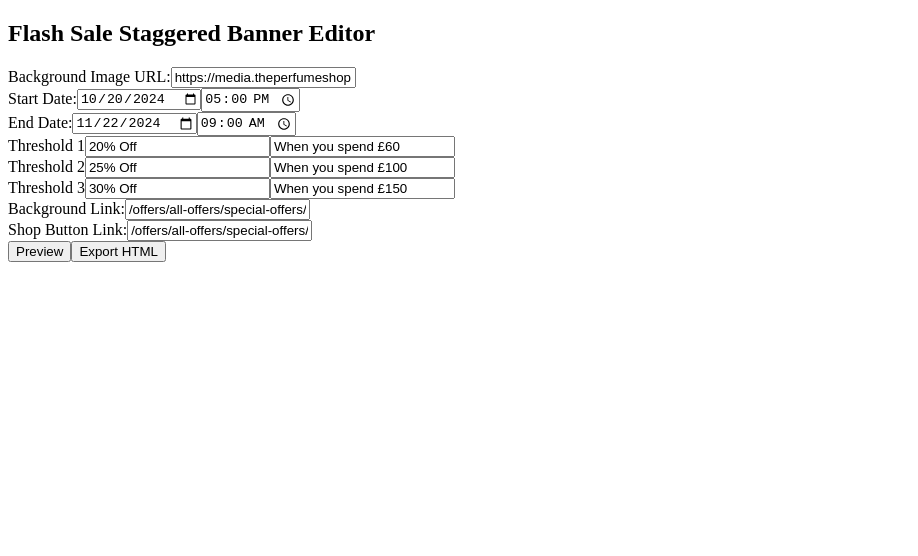
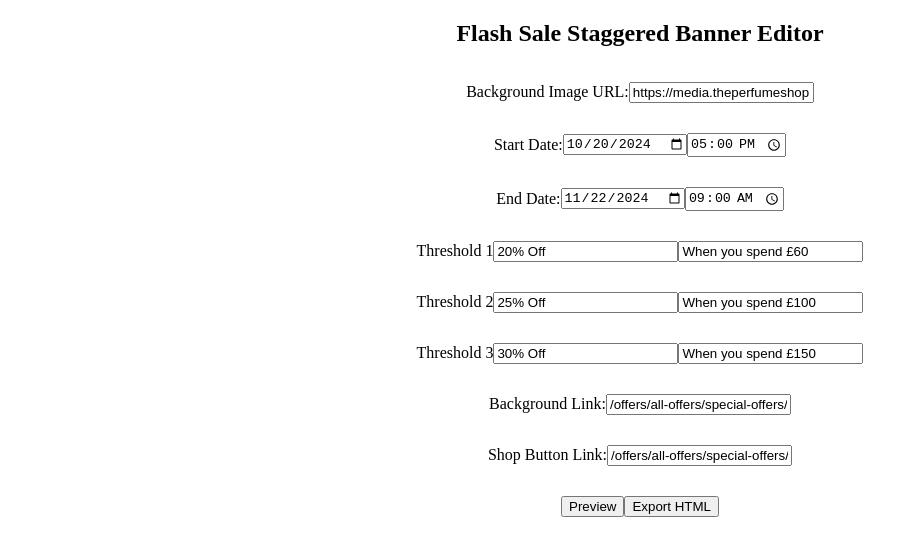
Before and after one commit to dpowell269/Flash-Banner-Generator, a Vue app: page / in a window 1280 px wide. Shown: the top 556 px of the page, without its empty margins (0-918 px from the left). Built offline with nearby package versions, Linux system fonts and the light colour scheme.

Commit message:
Update alignment.

```diff
--- a/src/components/FlashSaleStaggered.vue
+++ b/src/components/FlashSaleStaggered.vue
@@ -2,10 +2,10 @@
 	<div id="app">
 	  <!-- Editor Section -->
 	  <section class="editor">
-		<h2>Flash Sale Staggered Banner Editor</h2>
+		<h2 style="text-align:center;">Flash Sale Staggered Banner Editor</h2>
 		<form @submit.prevent="generateHtml">
 		  <!-- Background Image -->
-		  <div>
+		  <div class="editable-fields">
 			<label for="background-image">Background Image URL:</label>
 			<input
 			  v-model="bannerConfig.backgroundImage"
@@ -16,42 +16,43 @@
 		  </div>
 
 		  <!-- Date Controls -->
-		  <div>
+		  <div class="editable-fields">
 			<label for="start-date">Start Date:</label>
 			<input v-model="bannerConfig.startDate" id="start-date" type="date" />
 			<input v-model="bannerConfig.startTime" id="start-time" type="time" />
 		  </div>
-		  <div>
+		  <div class="editable-fields">
 			<label for="end-date">End Date:</label>
 			<input v-model="bannerConfig.endDate" id="end-date" type="date" />
 			<input v-model="bannerConfig.endTime" id="end-time" type="time" />
 		  </div>
 
 		  <!-- Text Controls -->
-		  <div v-for="(threshold, index) in bannerConfig.thresholds" :key="index">
+		  <div class="editable-fields" v-for="(threshold, index) in bannerConfig.thresholds" :key="index">
 			<label>Threshold {{ index + 1 }}</label>
 			<input v-model="threshold.title" placeholder="Title (e.g., 20% Off)" />
 			<input v-model="threshold.subtitle" placeholder="Subtitle (e.g., Spend £60)" />
 		  </div>
 
 		  <!-- Links & Misc -->
-		  <div>
+		  <div class="editable-fields">
 			<label for="background-link">Background Link:</label>
 			<input v-model="bannerConfig.backgroundLink" id="background-link" type="text" />
 		  </div>
-		  <div>
+		  <div class="editable-fields">
 			<label for="shop-link">Shop Button Link:</label>
 			<input v-model="bannerConfig.shopLink" id="shop-link" type="text" />
 		  </div>
-
+		  <div class="editable-fields">
 		  <button type="button" @click="preview = true">Preview</button>
 		  <button type="submit">Export HTML</button>
+          </div>
 		</form>
 	  </section>
 
 	  <!-- Preview Section -->
 	  <section v-if="preview" class="preview">
-		<h2>Banner Preview</h2>
+		<h2 style="text-align: center;">Banner Preview</h2>
 		<section
 		  class="flash-sale"
 		  :class="{ 'hidden-component': !isWithinDateRange() }"
@@ -160,6 +161,14 @@ export default {
 
 
 <style>
+
+.editable-fields {
+	display: flex;
+	justify-content: center;
+	align-items: center;
+	padding-top: 15px;
+	padding-bottom:15px;
+}
 	.full-width-force {
 		width: 100% !important;
 		max-width: 1200px !important;
```
